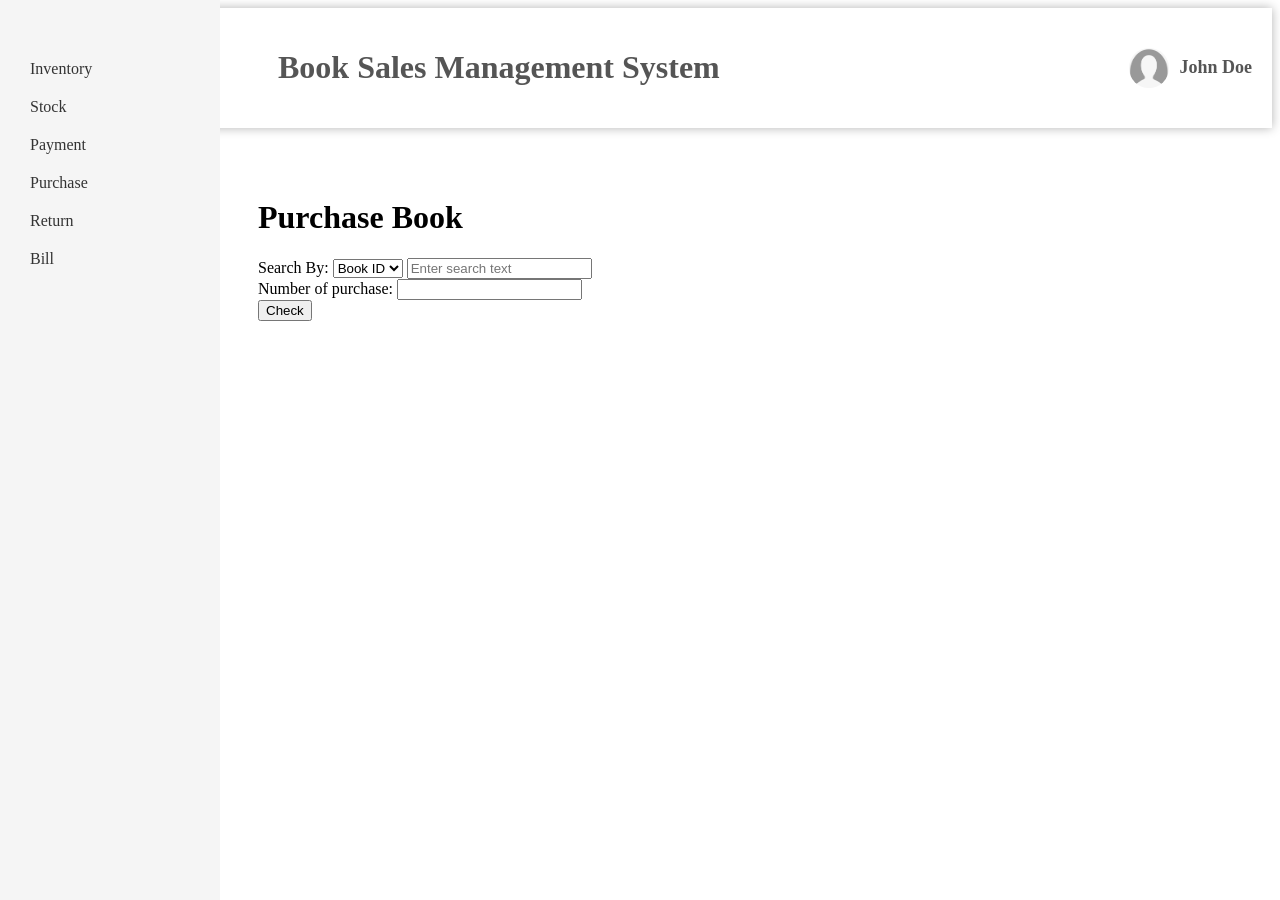
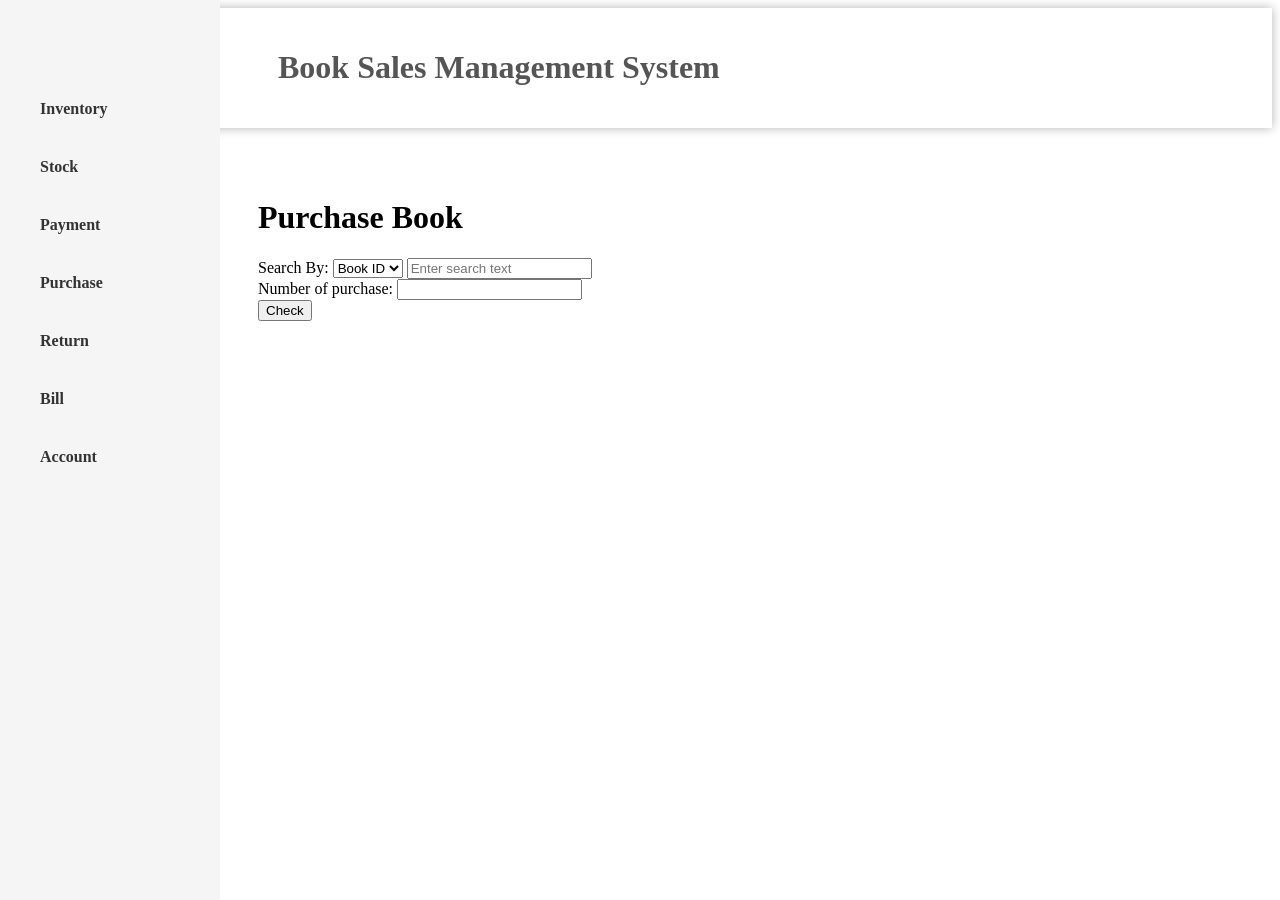
Before and after one commit to tangfqj/Book-Sales-DBMS, a Django app: template BookApp/templates/purchase.html in a window 1280 px wide. Run offline with Django 4.2, Linux system fonts and the light colour scheme; the template is opened without the code that fills it, so the values that code supplies are empty.

Commit message:
Edit base.html

```diff
--- a/BookApp/templates/base.html
+++ b/BookApp/templates/base.html
@@ -52,13 +52,13 @@
 
       .navigation ul {
           list-style: none;
-          margin-top: 30px;
+          margin-top: 60px;
           padding: 0;
       }
 
       .navigation ul li a {
           display: block;
-          padding: 10px;
+          padding: 20px;
           color: #333;
           text-decoration: none;
       }
@@ -103,19 +103,22 @@
   <body>
   <header>
     <h1>Book Sales Management System</h1>
+    {% if user.is_authenticated %}
     <div class="user-profile">
       <img src="{% static 'user.png' %}" alt="User Profile">
-        <span>John Doe</span>
+      <span>{{ user.username }}</span>
     </div>
+    {% endif %}
   </header>
   <div class="navigation">
     <ul>
-        <li><a href="inventory.html">Inventory</a></li>
-        <li><a href="stock.html">Stock</a></li>
-        <li><a href="check_unpaid.html">Payment</a></li>
-        <li><a href="purchase.html">Purchase</a></li>
-        <li><a href="check_unreturned.html">Return</a></li>
-        <li><a href="#contact">Bill</a></li>
+      <li><a href="inventory.html"><strong>Inventory</strong></a></li>
+      <li><a href="stock.html"><strong>Stock</strong></a></li>
+      <li><a href="check_unpaid.html"><strong>Payment</strong></a></li>
+      <li><a href="purchase.html"><strong>Purchase</strong></a></li>
+      <li><a href="check_unreturned.html"><strong>Return</strong></a></li>
+      <li><a href="#contact"><strong>Bill</strong></a></li>
+      <li><a href="#account"><strong>Account</strong></a> </li>
     </ul>
   </div>
   <main id="main">
```
Lines whose indentation alone changed are shown as unchanged.
